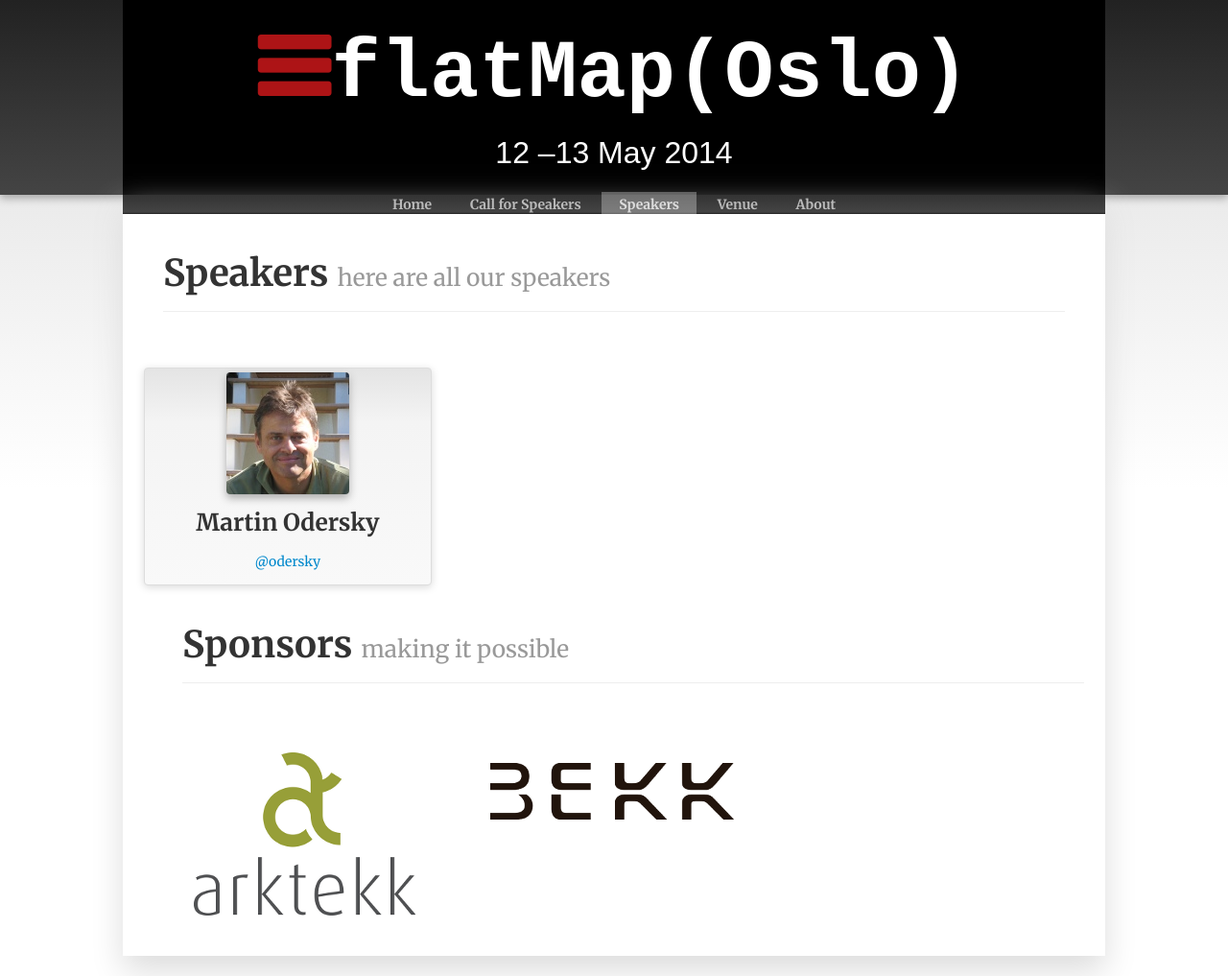
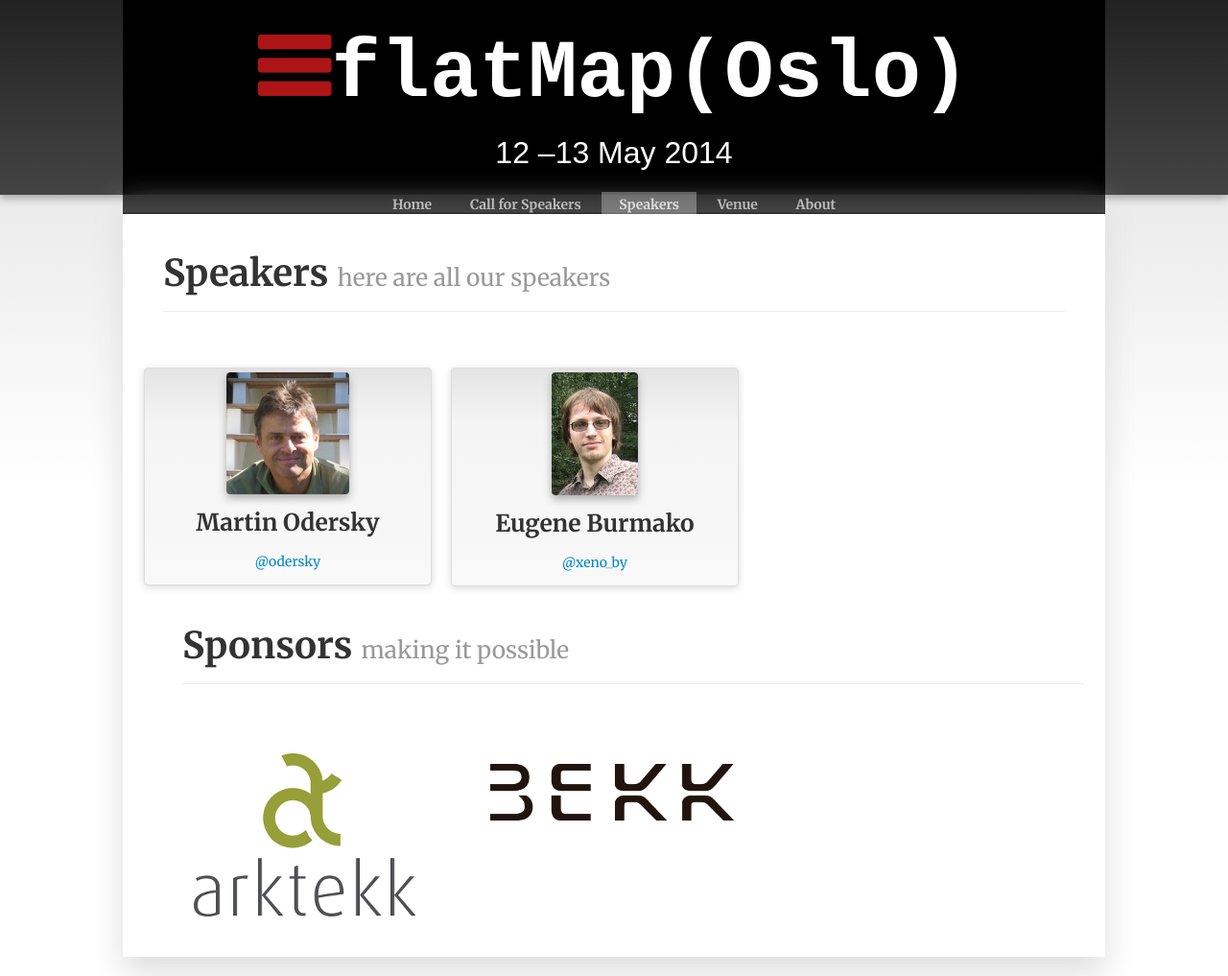
Before and after one commit to flatmaposlo/flatmaposlo.github.io, a Jekyll site: the page built from speakers/index.html, in a window 1280 px wide. Shown: the whole page at 96% size. Built offline with Jekyll 4.4.1, drawn with Linux system fonts in a browser that asks for light colours; some web fonts are replaced.

Commit message:
Linked up eugene

```diff
--- a/speakers/index.html
+++ b/speakers/index.html
@@ -16,6 +16,14 @@
         <p><a href="http://twitter.com/odersky">@odersky</a></p>
       </div>
     </div>
+    <div class="span4">
+      <div class="thumbnail">
+        <a href="burmako.html"><img src="/m/speakers/burmako.jpg" alt=""/></a>
+        <h3>Eugene Burmako</h3>
+        <p><a href="http://twitter.com/xeno_by">@xeno_by</a></p>
+      </div>
+    </div>
+
   </div>
 
 </div>
```
